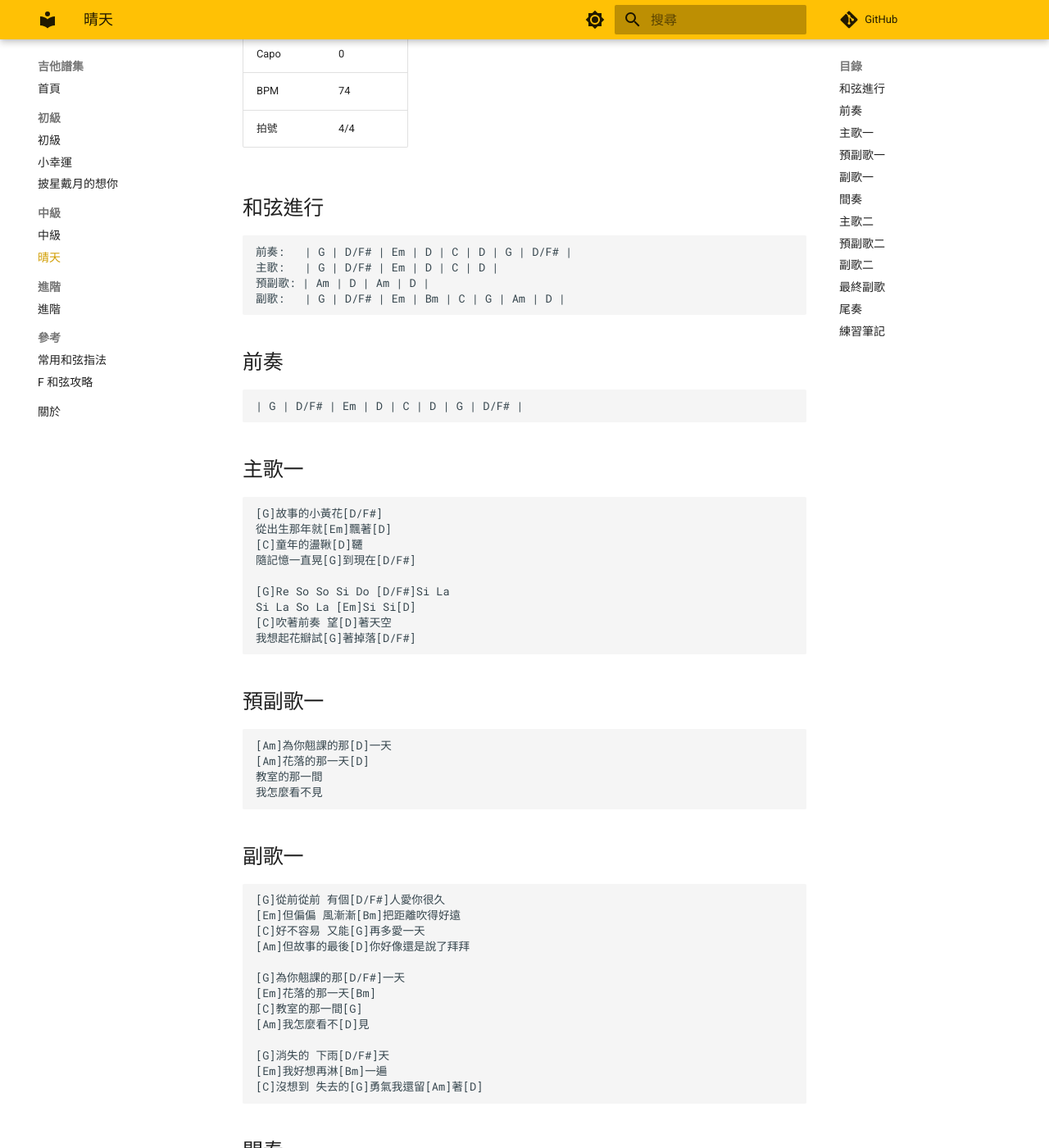
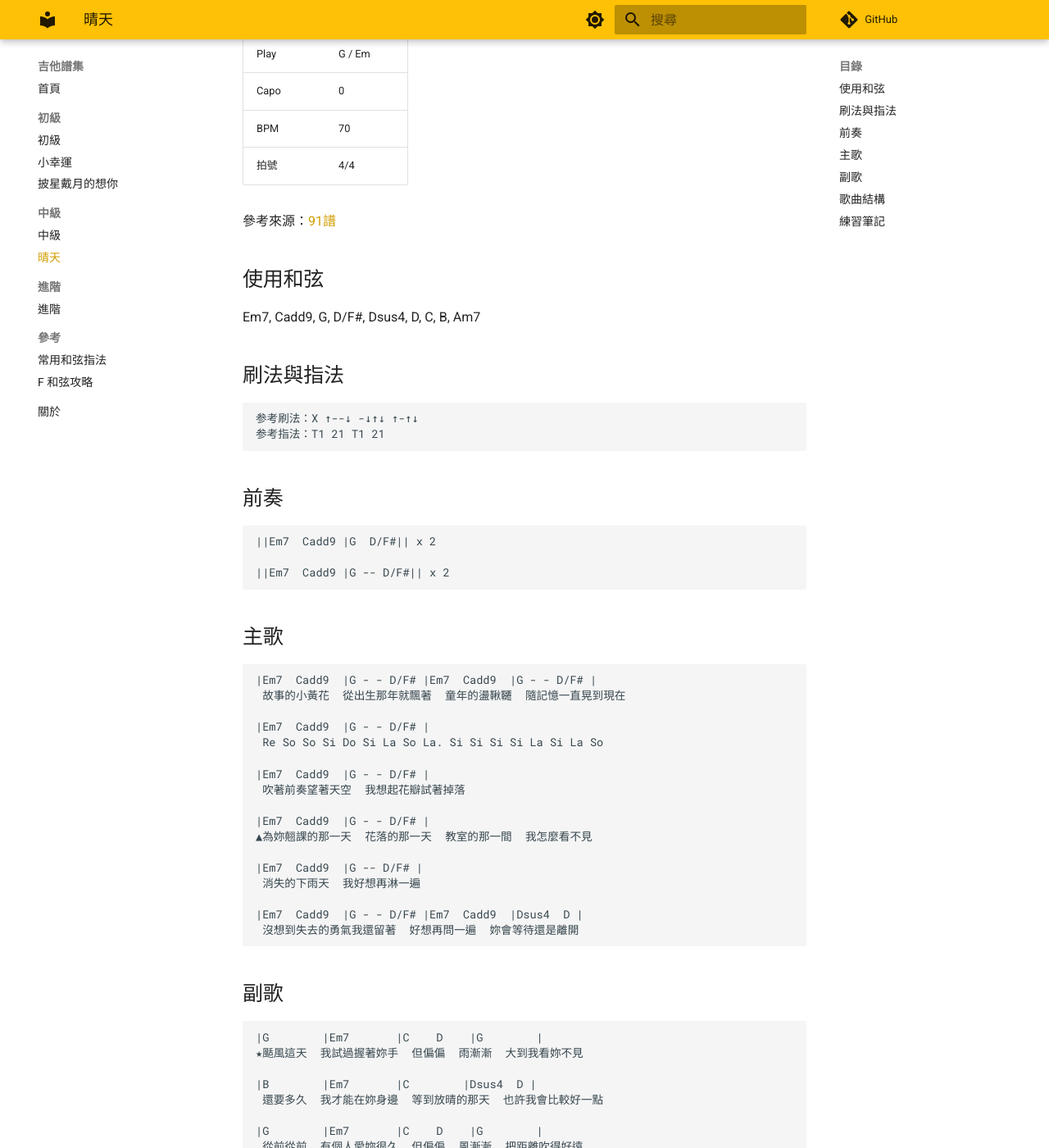
Before and after one commit to justmaker/guitar-scores, an MkDocs documentation site: the page built from docs/intermediate/qing-tian.md, in a window 1280 px wide and 1400 px high, scrolled down 266 px. Shown: the whole window at 82% size. Built offline with MkDocs 1.6.1 and Material for MkDocs 9.7.7, drawn with Linux system fonts in a browser that asks for light colours; comment, search, counter and statistics services are not loaded; some of the changed text lies outside the part shown.

Commit message:
fix: 晴天改為 91譜版本（G調/Em7+Cadd9）

````diff
--- a/docs/intermediate/qing-tian.md
+++ b/docs/intermediate/qing-tian.md
@@ -8,131 +8,86 @@ tags:
 
 | 資訊 | |
 |------|------|
-| 調性 | G |
+| 原調 | G |
+| Play | G / Em |
 | Capo | 0 |
-| BPM | 74 |
+| BPM | 70 |
 | 拍號 | 4/4 |
 
-## 和弦進行
+參考來源：[91譜](https://www.91pu.com.tw/song/2015/0925/667.html)
+
+## 使用和弦
+
+Em7, Cadd9, G, D/F#, Dsus4, D, C, B, Am7
+
+## 刷法與指法
 
 ```
-前奏:   | G | D/F# | Em | D | C | D | G | D/F# |
-主歌:   | G | D/F# | Em | D | C | D |
-預副歌: | Am | D | Am | D |
-副歌:   | G | D/F# | Em | Bm | C | G | Am | D |
+参考刷法：X ↑--↓ -↓↑↓ ↑-↑↓
+参考指法：T1 21 T1 21
 ```
 
 ## 前奏
 
 ```
-| G | D/F# | Em | D | C | D | G | D/F# |
+||Em7  Cadd9 |G  D/F#|| x 2
+
+||Em7  Cadd9 |G -- D/F#|| x 2
 ```
 
-## 主歌一
+## 主歌
 
 ```
-[G]故事的小黃花[D/F#]
-從出生那年就[Em]飄著[D]
-[C]童年的盪鞦[D]韆
-隨記憶一直晃[G]到現在[D/F#]
+|Em7  Cadd9  |G - - D/F# |Em7  Cadd9  |G - - D/F# |
+ 故事的小黃花  從出生那年就飄著  童年的盪鞦韆  隨記憶一直晃到現在
 
-[G]Re So So Si Do [D/F#]Si La
-Si La So La [Em]Si Si[D]
-[C]吹著前奏 望[D]著天空
-我想起花瓣試[G]著掉落[D/F#]
+|Em7  Cadd9  |G - - D/F# |
+ Re So So Si Do Si La So La. Si Si Si Si La Si La So
+
+|Em7  Cadd9  |G - - D/F# |
+ 吹著前奏望著天空  我想起花瓣試著掉落
+
+|Em7  Cadd9  |G - - D/F# |
+▲為妳翹課的那一天  花落的那一天  教室的那一間  我怎麼看不見
+
+|Em7  Cadd9  |G -- D/F# |
+ 消失的下雨天  我好想再淋一遍
+
+|Em7  Cadd9  |G - - D/F# |Em7  Cadd9  |Dsus4  D |
+ 沒想到失去的勇氣我還留著  好想再問一遍  妳會等待還是離開
 ```
 
-## 預副歌一
+## 副歌
 
 ```
-[Am]為你翹課的那[D]一天
-[Am]花落的那一天[D]
-教室的那一間
-我怎麼看不見
+|G        |Em7       |C    D    |G        |
+★颳風這天  我試過握著妳手  但偏偏  雨漸漸  大到我看妳不見
+
+|B        |Em7       |C        |Dsus4  D |
+ 還要多久  我才能在妳身邊  等到放晴的那天  也許我會比較好一點
+
+|G        |Em7       |C    D    |G        |
+ 從前從前  有個人愛妳很久  但偏偏  風漸漸  把距離吹得好遠
+
+|B        |Em7       |C        |Dsus4  D |
+ 好不容易  又能再多愛一天  但故事的最後  妳好像還是說了  拜拜
 ```
 
-## 副歌一
+## 歌曲結構
 
 ```
-[G]從前從前 有個[D/F#]人愛你很久
-[Em]但偏偏 風漸漸[Bm]把距離吹得好遠
-[C]好不容易 又能[G]再多愛一天
-[Am]但故事的最後[D]你好像還是說了拜拜
-
-[G]為你翹課的那[D/F#]一天
-[Em]花落的那一天[Bm]
-[C]教室的那一間[G]
-[Am]我怎麼看不[D]見
-
-[G]消失的 下雨[D/F#]天
-[Em]我好想再淋[Bm]一遍
-[C]沒想到 失去的[G]勇氣我還留[Am]著[D]
-```
-
-## 間奏
-
-```
-| G | D/F# | Em | D | C | D | G |
-```
-
-## 主歌二
-
-```
-[G]刮風這天 我試[D/F#]過握著你手
-[Em]但偏偏 雨漸漸[D]大到我看你不見
-[C]還要多久 我才[D]能在你身邊
-[G]等到放晴的那[D/F#]天
-也許我會比較好一點
-```
-
-## 預副歌二
-
-```
-[Am]從前從前 有個[D]人愛你很久
-[Am]但偏偏 風漸漸[D]
-把距離吹得好遠
-```
-
-## 副歌二
-
-```
-[G]好不容易 又能[D/F#]再多愛一天
-[Em]但故事的最後[Bm]你好像還是說了拜拜
-
-[G]為你翹課的那[D/F#]一天
-[Em]花落的那一天[Bm]
-[C]教室的那一間[G]
-[Am]我怎麼看不[D]見
-
-[G]消失的 下雨[D/F#]天
-[Em]我好想再淋[Bm]一遍
-[C]沒想到 失去的[G]勇氣我還留[Am]著[D]
-```
-
-## 最終副歌
-
-```
-[G]為你翹課的那[D/F#]一天
-[Em]花落的那一天[Bm]
-[C]教室的那一間[G]
-[Am]我怎麼看不[D]見
-
-[G]消失的 下雨[D/F#]天
-[Em]我好想再淋[Bm]一遍
-[C]沒想到 失去的[G]勇氣我還留[Am]著[D]
-```
-
-## 尾奏
-
-```
-| G | D/F# | Em | D | C | D | G |
+前奏 → 主歌 → 副歌 →
+間奏 (|G |Cadd9 |Am7 |C D |) → 回▲主歌後半 → 副歌 →
+尾奏 (||G |Cadd9 |Am7 |C D || x 2)
 ```
 
 ## 練習筆記
 
-- D/F# 用拇指按第六弦第二格（參考[和弦指法頁](../reference/chords.md)）
-- Bm 是封閉和弦，初學可先用 Bm7（x20202）替代
-- 前奏是經典旋律，建議單獨練指彈版
-- 主歌用分解和弦（T 5 3 2 1 2 3 5），副歌換刷弦
-- 節奏偏慢，但和弦轉換多，先慢速練流暢度
-- G → D/F# → Em 是最常出現的進行，重點練這組轉換
+- Em7 按法：020000（Em 放開無名指）
+- Cadd9 按法：x32030
+- D/F# 用拇指按第六弦第二格（參考 [和弦指法頁](../reference/chords.md)）
+- Dsus4 按法：xx0233（D 加上小指按 1 弦第 3 格）
+- B 是封閉和弦（x24442），初學可用 B7（x21202）替代
+- 前奏是經典旋律，建議單獨練指彈
+- 主歌用指法 T1 21 T1 21，副歌換刷弦加力度
+- 注意副歌 G → Em7 → C → D 和 B → Em7 → C → Dsus4 D 的轉換
````
